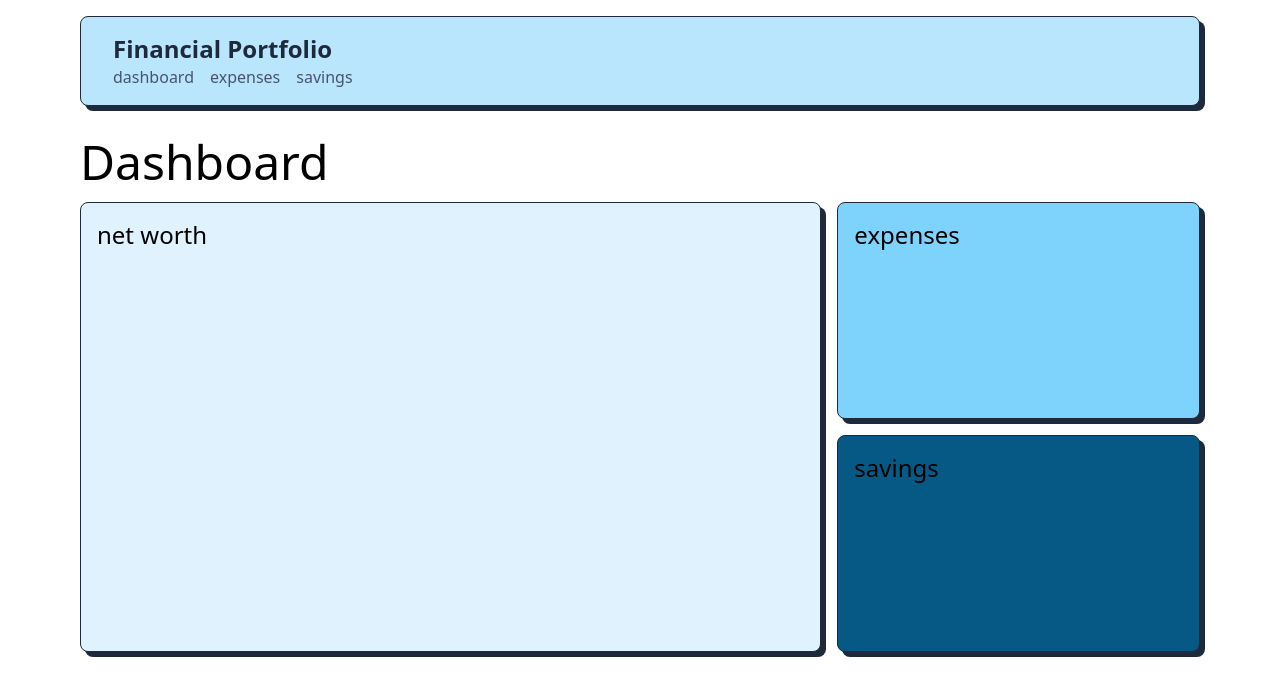
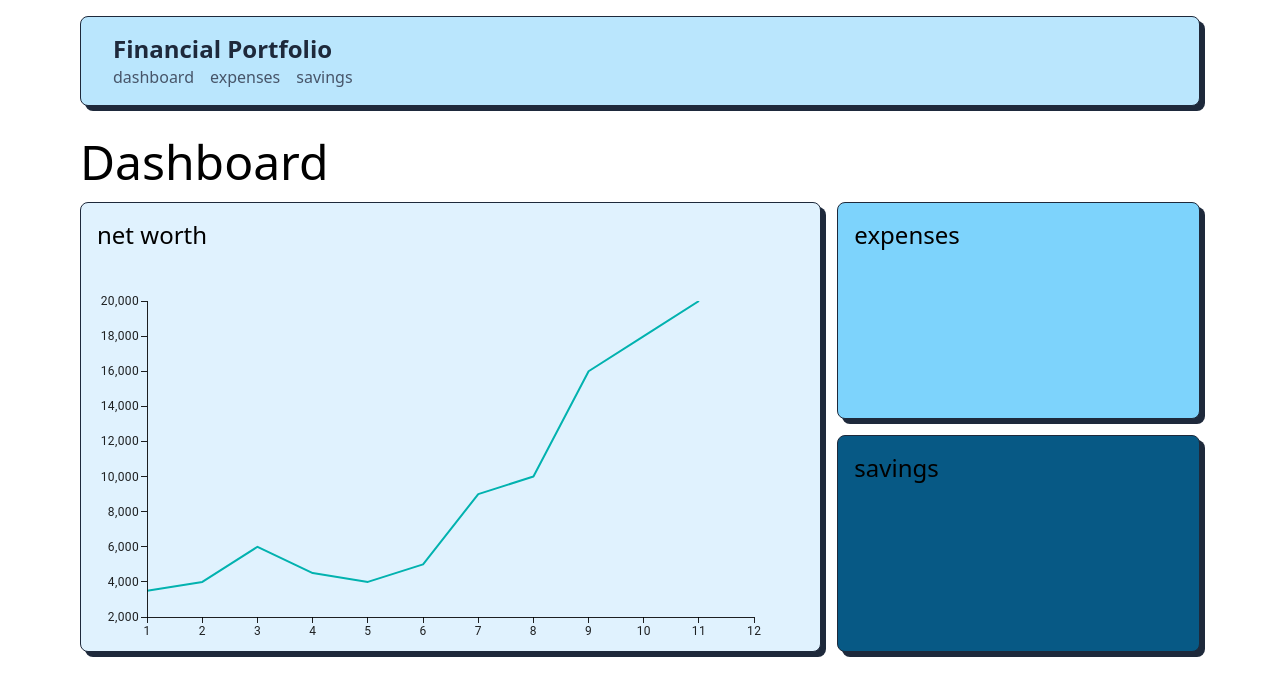
Before and after one commit to dannygrimmig/feed-app, a React (Create React App) app: page /dashboard in a window 1280 px wide. Shown: the top 696 px of the page. Built offline with nearby package versions, Linux system fonts and the light colour scheme.

Commit message:
mui chart

```diff
--- a/package.json
+++ b/package.json
@@ -3,6 +3,10 @@
   "version": "0.1.0",
   "private": true,
   "dependencies": {
+    "@emotion/react": "^11.11.1",
+    "@emotion/styled": "^11.11.0",
+    "@mui/material": "^5.14.17",
+    "@mui/x-charts": "^6.18.0",
     "@testing-library/jest-dom": "^5.14.1",
     "@testing-library/react": "^13.0.0",
     "@testing-library/user-event": "^13.2.1",
--- a/src/pages/Dashboard/Dashboard.js
+++ b/src/pages/Dashboard/Dashboard.js
@@ -1,14 +1,48 @@
 import * as React from "react";
+import { LineChart } from "@mui/x-charts";
 
 export function Dashboard() {
   const boxStyles =
     "rounded-lg shadow-[5px_5px] shadow-slate-800 border border-slate-800 p-4";
+
+  // https://mui.com/x/react-charts/lines/
+  // see dataset section
+  // const net = [
+  //   {
+  //     checking: 100,
+  //     savings: 200,
+  //     investing: 300,
+  //     retiirement: 500,
+  //     net: 1100,
+  //   },
+  //   {
+  //     checking: 200,
+  //     savings: 200,
+  //     investing: 400,
+  //     retiirement: 600,
+  //     net: 1400,
+  //   },
+  // ];
+
   return (
     <>
       <h1 className="text-5xl mb-4">Dashboard</h1>
       <div className="grid grid-cols-3 grid-rows-2 h-[450px] gap-4">
         <div className={`col-span-2 row-span-2 bg-sky-100 ${boxStyles}`}>
           <h1 className="text-2xl">net worth</h1>
+          <LineChart
+            xAxis={[{ data: [1, 2, 3, 4, 5, 6, 7, 8, 9, 10, 11, 12] }]}
+            series={[
+              {
+                curve: "linear",
+                showMark: false,
+                data: [
+                  3500, 4000, 6000, 4500, 4000, 5000, 9000, 10000, 16000, 18000,
+                  20000,
+                ],
+              },
+            ]}
+          />
         </div>
 
         <div className={`flex-1 bg-sky-300 ${boxStyles}`}>
```
Also changed, not shown: 1 other file (tests, documents, lock files or other folders).
